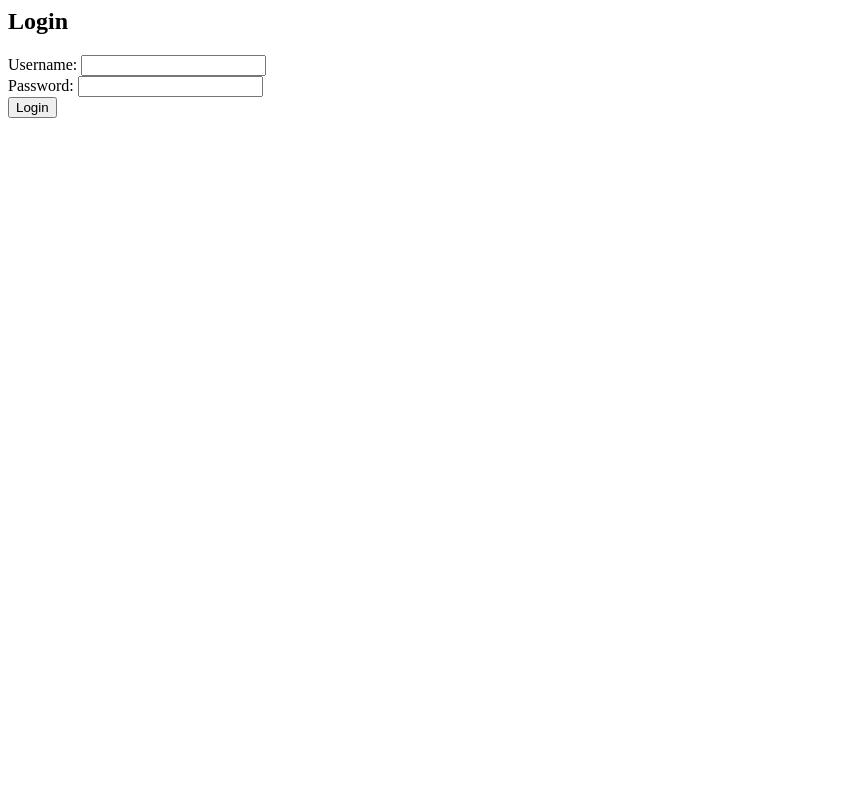
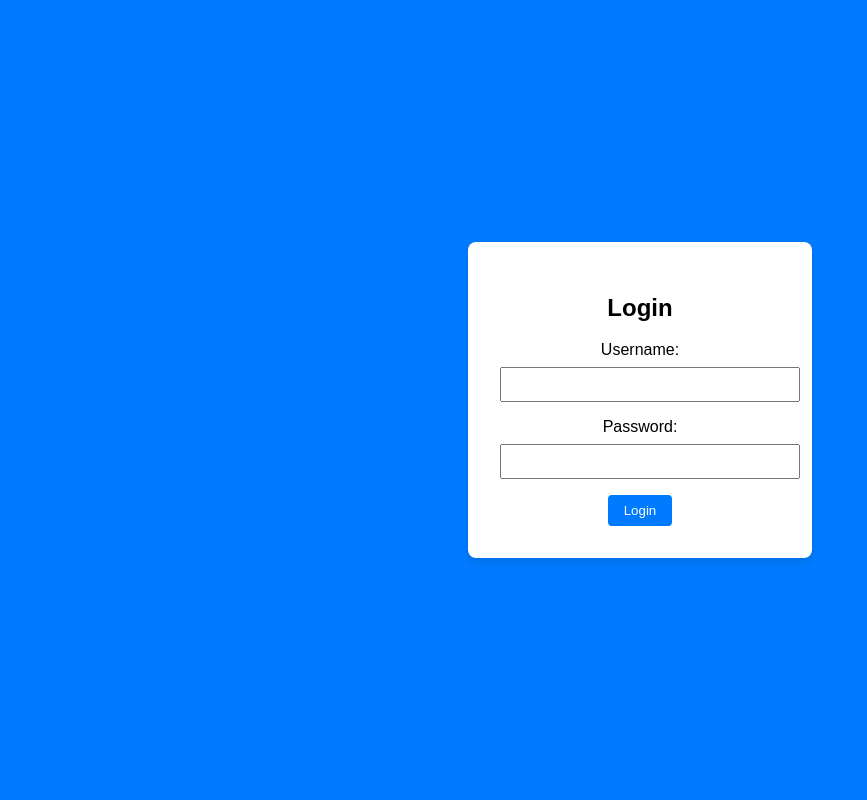
Before and after one commit to jiabaoliu-015/C16, a Flask app: page /login in a window 1280 px wide. Shown: the whole page, without its empty margins (0-867 px from the left). Run offline with Flask 3, Linux system fonts and the light colour scheme.

Commit message:
login page demo
Some of the content in app.py has been modified to enable it to directly enter the visualise interface after login, but the actual login and registration capabilities have not yet been completed.

```diff
--- a/app.py
+++ b/app.py
@@ -1,6 +1,6 @@
 #!/usr/bin/env python3
 
-from flask import Flask, render_template, redirect, url_for
+from flask import Flask, render_template, redirect, url_for, request
 
 # PLACEHOLDER CODE
 
@@ -22,8 +22,10 @@ def visualise():
 def share():
     return render_template('share.html')
 
-@app.route('/login')
+@app.route('/login', methods=['GET', 'POST'])
 def login():
+    if request.method == 'POST':
+        return redirect(url_for('visualise'))
     return render_template('login.html')
 
 if __name__ == '__main__':
--- a/templates/login.html
+++ b/templates/login.html
@@ -1,4 +1,44 @@
 
+<!DOCTYPE html>
+<html>
+<head>
+    <title>Login</title>
+    <style>
+        body {
+            background-color: #007bff;
+            display: flex;
+            justify-content: center;
+            align-items: center;
+            height: 100vh;
+            margin: 0;
+            font-family: Arial, sans-serif;
+        }
+        .login-container {
+            background-color: white;
+            padding: 2rem;
+            border-radius: 8px;
+            box-shadow: 0 4px 8px rgba(0, 0, 0, 0.1);
+            text-align: center;
+        }
+        .form-group {
+            margin-bottom: 1rem;
+        }
+        .form-control {
+            width: 100%;
+            padding: 0.5rem;
+            margin-top: 0.5rem;
+        }
+        .btn {
+            padding: 0.5rem 1rem;
+            background-color: #007bff;
+            color: white;
+            border: none;
+            border-radius: 4px;
+            cursor: pointer;
+        }
+    </style>
+</head>
+<body>
 <div class="login-container">
     <h2>Login</h2>
     <form method="POST" action="/login">
```
